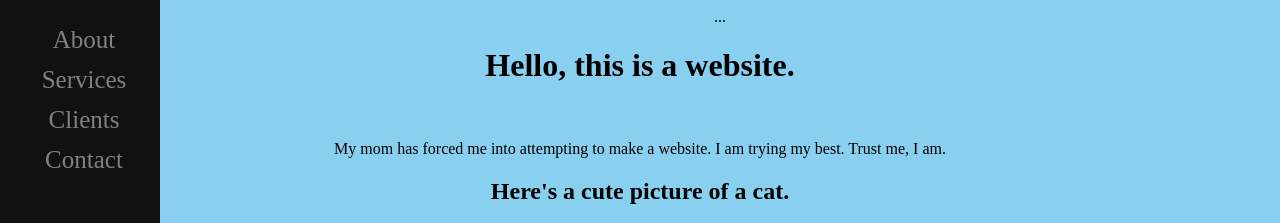
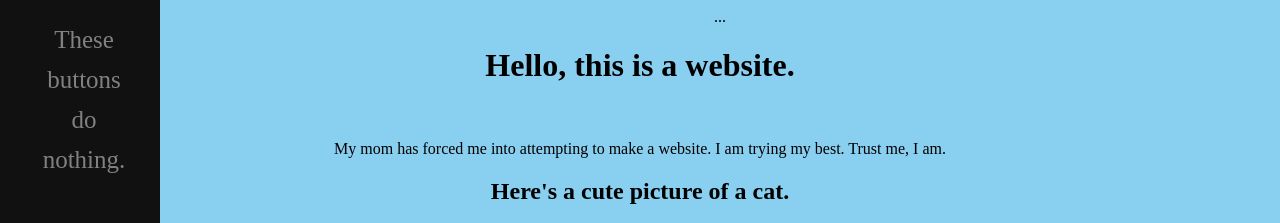
Before and after one commit to LoafSer/LoafSer.github.io, a plain HTML site: page index.html in a window 1280 px wide. Shown: the top 223 px of the page. Drawn offline with Linux system fonts and the light colour scheme.

Commit message:
Update index.html

```diff
--- a/index.html
+++ b/index.html
@@ -5,10 +5,10 @@
 <body>
 <center>
 <div class="sidenav">
-  <a href="#">About</a>
-  <a href="#">Services</a>
-  <a href="#">Clients</a>
-  <a href="#">Contact</a>
+  <a href="#">These</a>
+  <a href="#">buttons</a>
+  <a href="#">do</a>
+  <a href="#">nothing.</a>
 </div>
 
 <!-- Page content -->
```
